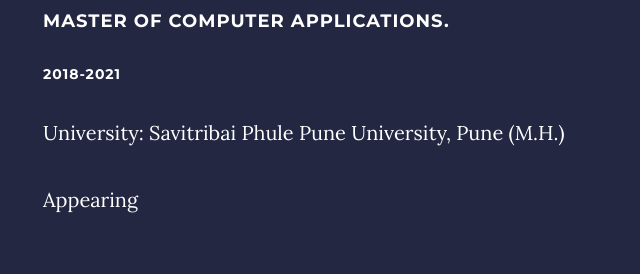
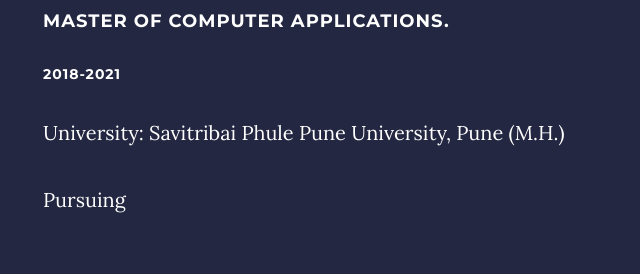
Before and after one commit to JiteshSavdekar/jiteshwebpage, a plain HTML site: page index.html in a window 1280 px wide. Shown: the part 2539-2813 px from the top of the page, 627-1267 px from the left. Drawn offline with Linux system fonts and the light colour scheme.

Commit message:
Update index.html

```diff
--- a/index.html
+++ b/index.html
@@ -325,7 +325,7 @@ function topFunction() {
               <p>University:
                 Savitribai Phule Pune University, Pune (M.H.)
                 </p>
-              <p>Appearing</p>
+              <p>Pursuing</p>
             </div>
           </div>
         </div>
```
